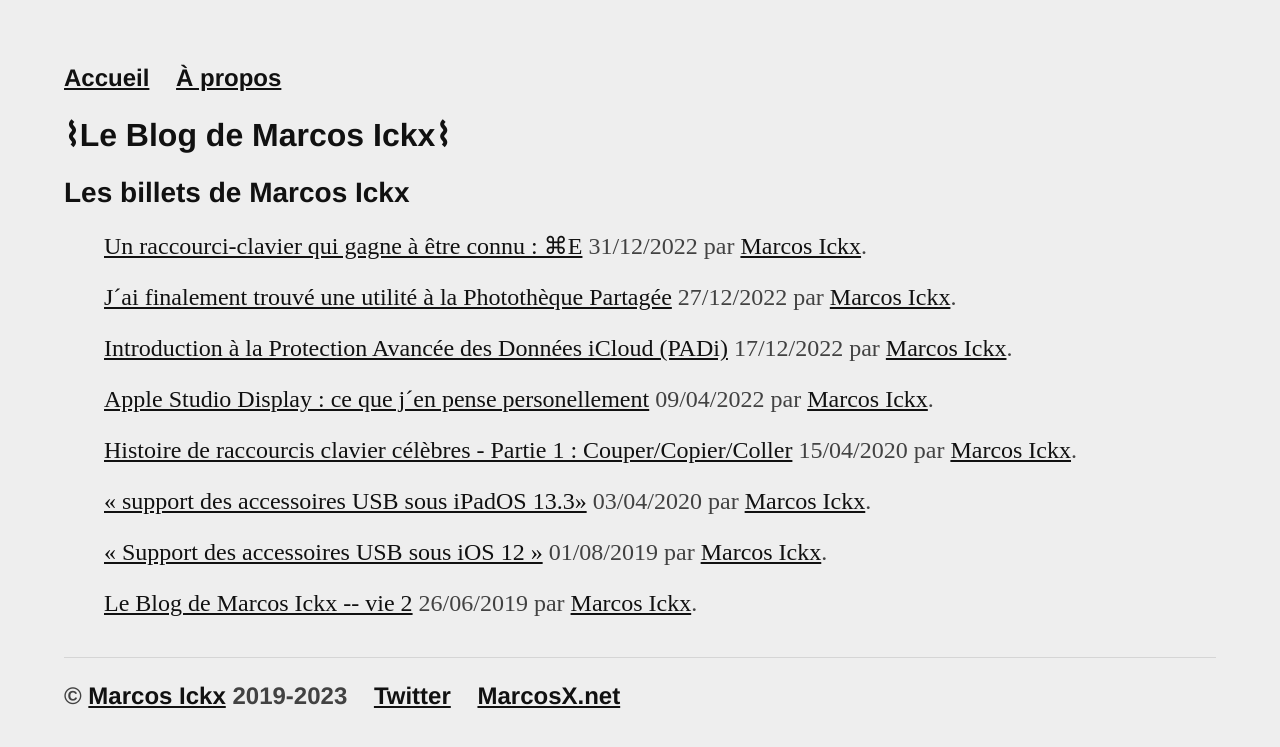
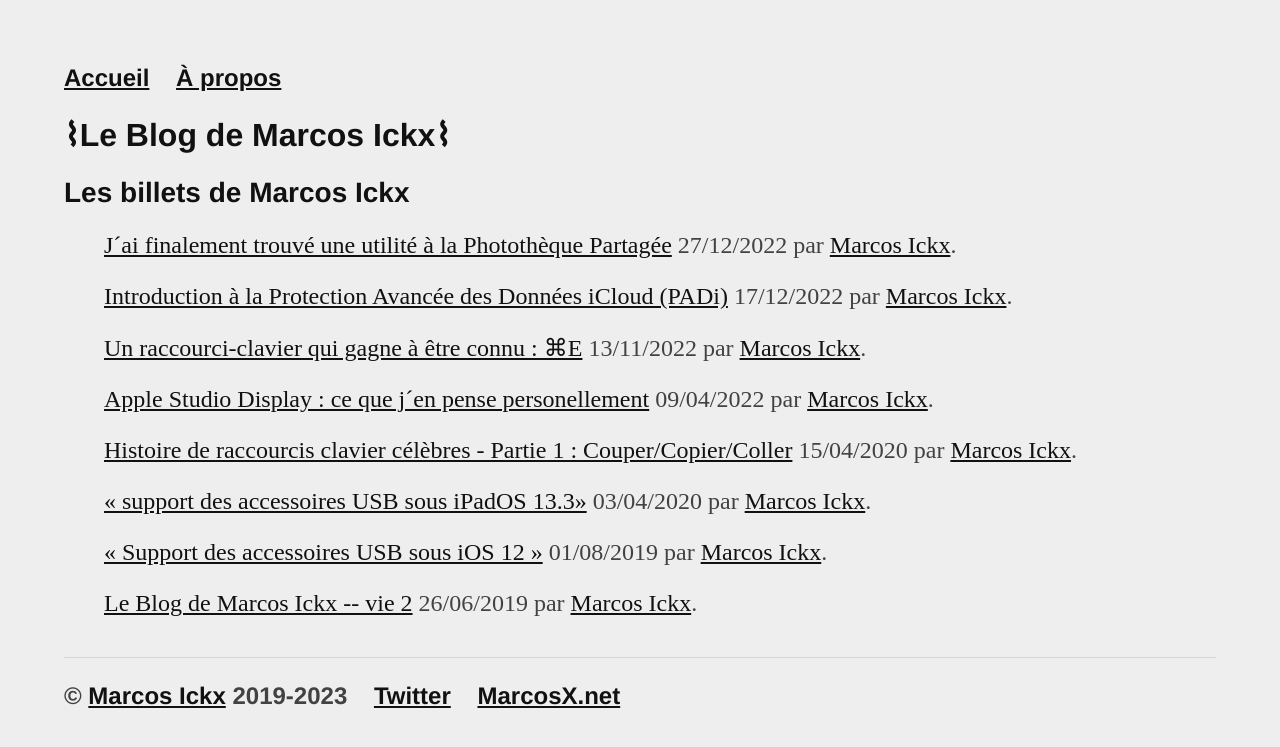
Before and after one commit to MarcosIckx/PreviewMarcosxNet, a Jekyll site: the page built from index.html, in a window 1280 px wide. Shown: the top 747 px of the page. Built offline with Jekyll 4.4.1, drawn with Linux system fonts in a browser that asks for light colours; the list of posts is cut into pages by our own code.

Commit message:
Update 2022-11-13-Raccourci-Clavier-Cmd-E.md

```diff
--- a/_posts/2022-11-13-Raccourci-Clavier-Cmd-E.md
+++ b/_posts/2022-11-13-Raccourci-Clavier-Cmd-E.md
@@ -1,7 +1,7 @@
 ---
 layout: post
 title: "Un raccourci-clavier qui gagne à être connu : ⌘E"
-date: 2022-12-31
+date: 2022-11-13
 tags: [iPadOS16, iPadOS15, Raccourcis, Clavier]
 category: Raccourcis clavier
 ---
```
